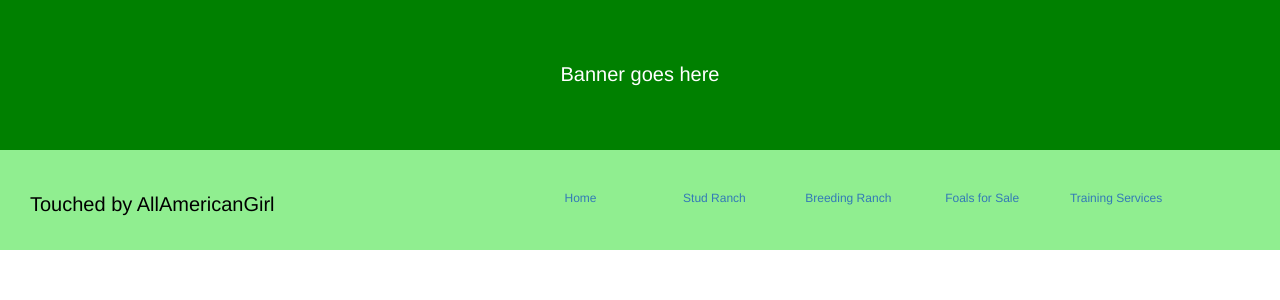
After one commit to ballj19/jakeballnet, a PHP site: page /critters/vhr.html in a window 1280 px wide. The commit adds this page. Shown: the top 300 px of the page. Run offline with PHP 8.4, Linux system fonts and the light colour scheme.

Commit message:
vhr created

```diff
--- a/critters/Refresh.js
+++ b/critters/Refresh.js
@@ -7,7 +7,7 @@ function refreshTable() {
 }
 
 function diglettChart() {
-    $('#critter-table').load('update-table.php', function () {
+    $('#diglettModal').load('update-diglett.php', function () {
         $(this).unwrap();
     });
 }
--- a/critters/index.php
+++ b/critters/index.php
@@ -57,6 +57,10 @@ require_once('update-table.php');
 echo '</div>';
 
 echo '<div id="diglettModal" class="modal">';
+echo '<div class="modal-content">';
+echo 	'<span class="close">&times;</span>';
+echo 	'<canvas id="diglettChart"></canvas>';
+echo '</div>';
 echo '</div>';
 
 ?>
--- a/critters/update-table.php
+++ b/critters/update-table.php
@@ -28,7 +28,7 @@ for($c=0;$c<4;$c++)
 	}
 
 	echo '<div class="critter-row col-xs-12">';
-	echo 	'<div class="col-xs-6 critter-title" onclick="chart()">';
+	echo 	'<div class="col-xs-6 critter-title" onclick="diglettChart()">';
 	echo 		'<div class="col-xs-12 col-lg-6"><img class="critter-pic" src="critter' . $c . '.JPG"></div>';
 	echo 	'</div>';
 	echo 	'<div class="col-xs-6 critter-info">';
--- /dev/null
+++ b/critters/vhr.html
@@ -0,0 +1,41 @@
+<link rel="stylesheet" href="https://maxcdn.bootstrapcdn.com/bootstrap/3.3.7/css/bootstrap.min.css">
+
+<style text="text/css">
+        .banner {
+                background: green;
+                height: 150px;
+                color: white;
+                text-align: center;
+                font-size: 20px;
+                padding-top:60px;
+        }
+        .sub-banner {
+                background:lightgreen;
+                color:black;
+                font-size:20px;
+                height: 100px;
+                padding-top: 40px;
+        }
+        .banner-links {
+                text-align: center;
+                font-size: 12px;
+                color:white;
+        }
+</style>
+
+
+
+<div class="banner col-xs-12">
+                Banner goes here
+</div>
+<div class="sub-banner col-xs-12">
+        <div class="col-xs-4">Touched by AllAmericanGirl</div>
+        <div class="banner-links col-xs-8">
+                <a class="col-xs-2 col-xs-offset-1" href="">Home</a>
+                <a class="col-xs-2" href="">Stud Ranch</a>
+                <a class="col-xs-2" href="">Breeding Ranch</a>
+                <a class="col-xs-2" href="">Foals for Sale</a>
+                <a class="col-xs-2" href="">Training Services</a>
+        </div>
+</div>
+<div class="col-xs-6"></div>
```
Also changed, not shown: critters/Critter-Charts.js (+13 -23 lines), critters/update-diglett.php (+65 -0 lines).
